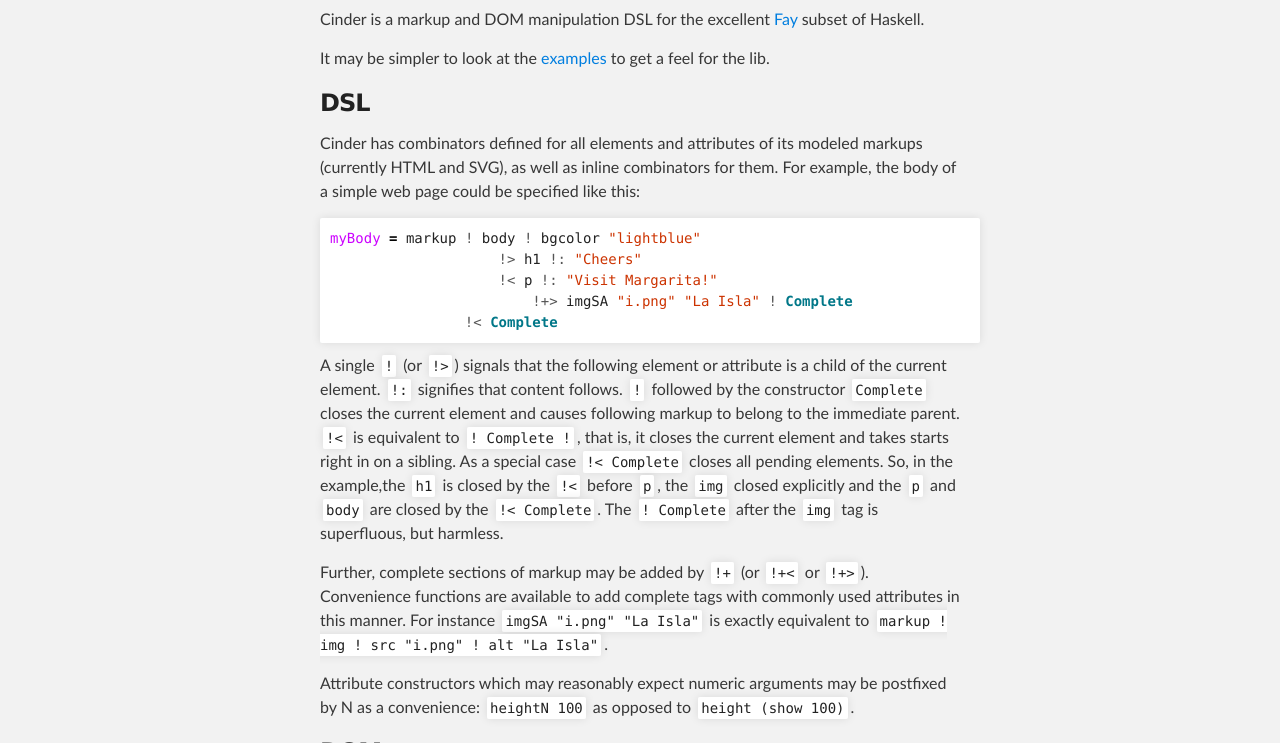
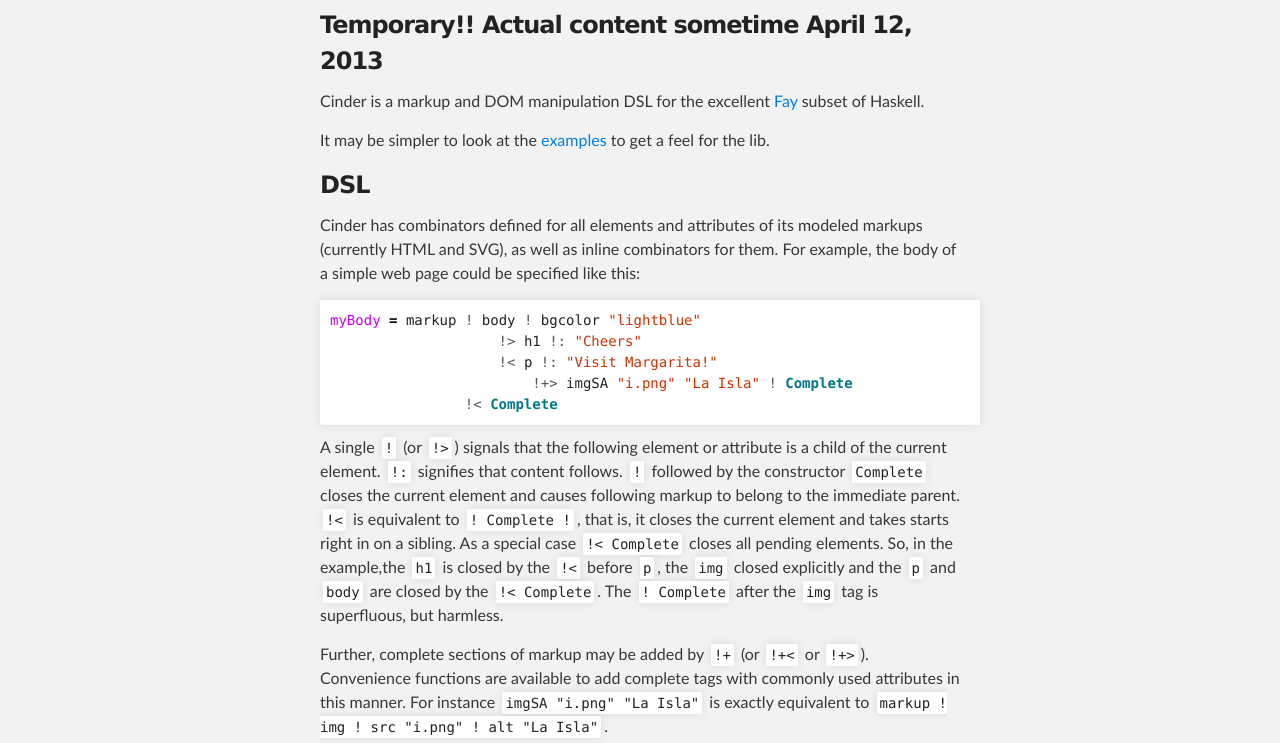
Before and after one commit to crooney/cinder, a plain HTML site: page index.html in a window 1280 px wide. Shown: the part 357-1100 px from the top of the page. Drawn offline with Linux system fonts and the light colour scheme.

Commit message:
announce temporary

```diff
--- a/index.html
+++ b/index.html
@@ -33,6 +33,7 @@
       <section id="main_content" class="inner">
         <h2>Cinder</h2>
 
+<h3>Temporary!! Actual content sometime April 12, 2013</h3>
 <p>Cinder is a markup and DOM manipulation DSL for the excellent <a href="http://fay-lang.org">Fay</a> subset of Haskell.</p>
 
 <p>It may be simpler to look at the <a href="http://crooney.github.io/cinder">examples</a> to get a feel for the lib.</p>
```
